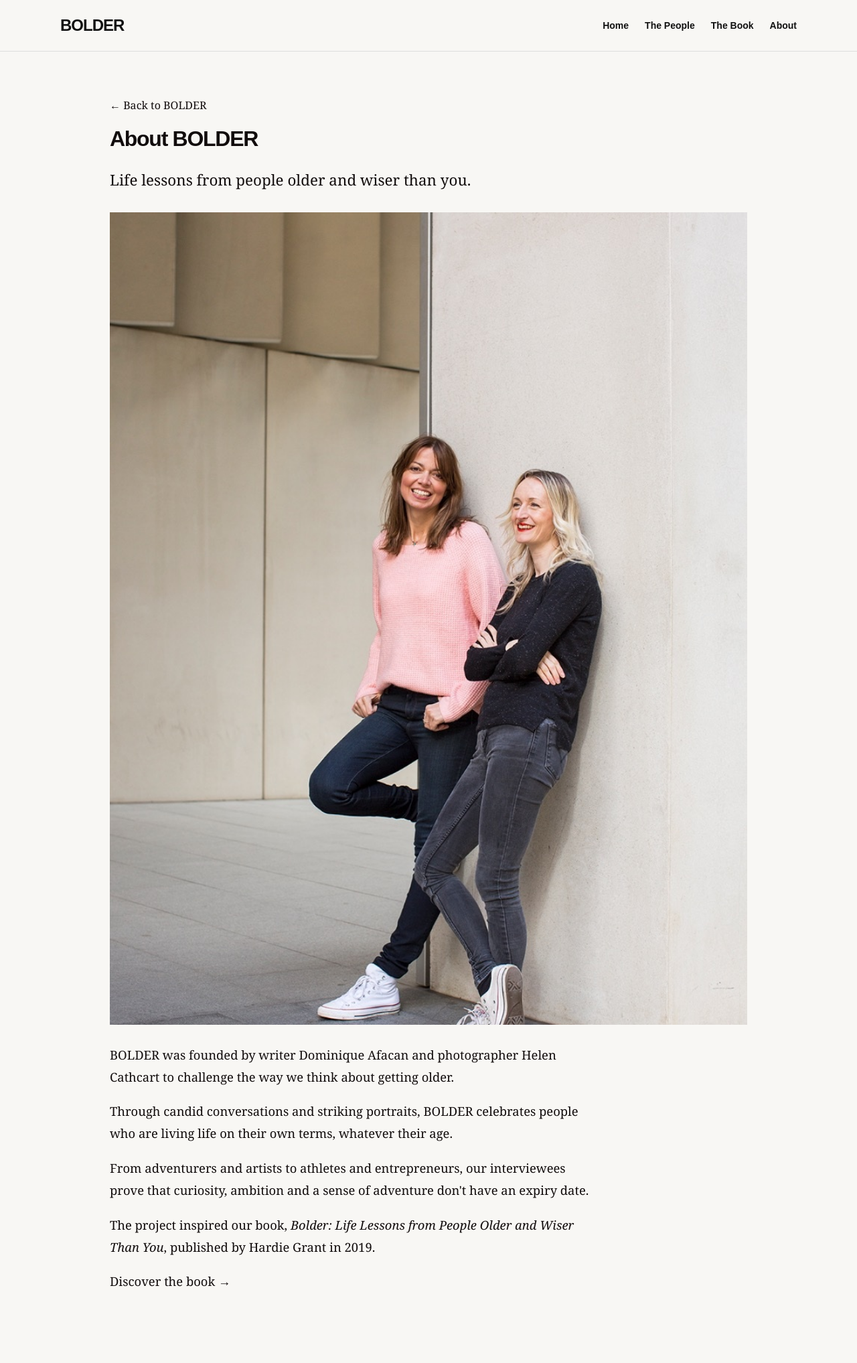
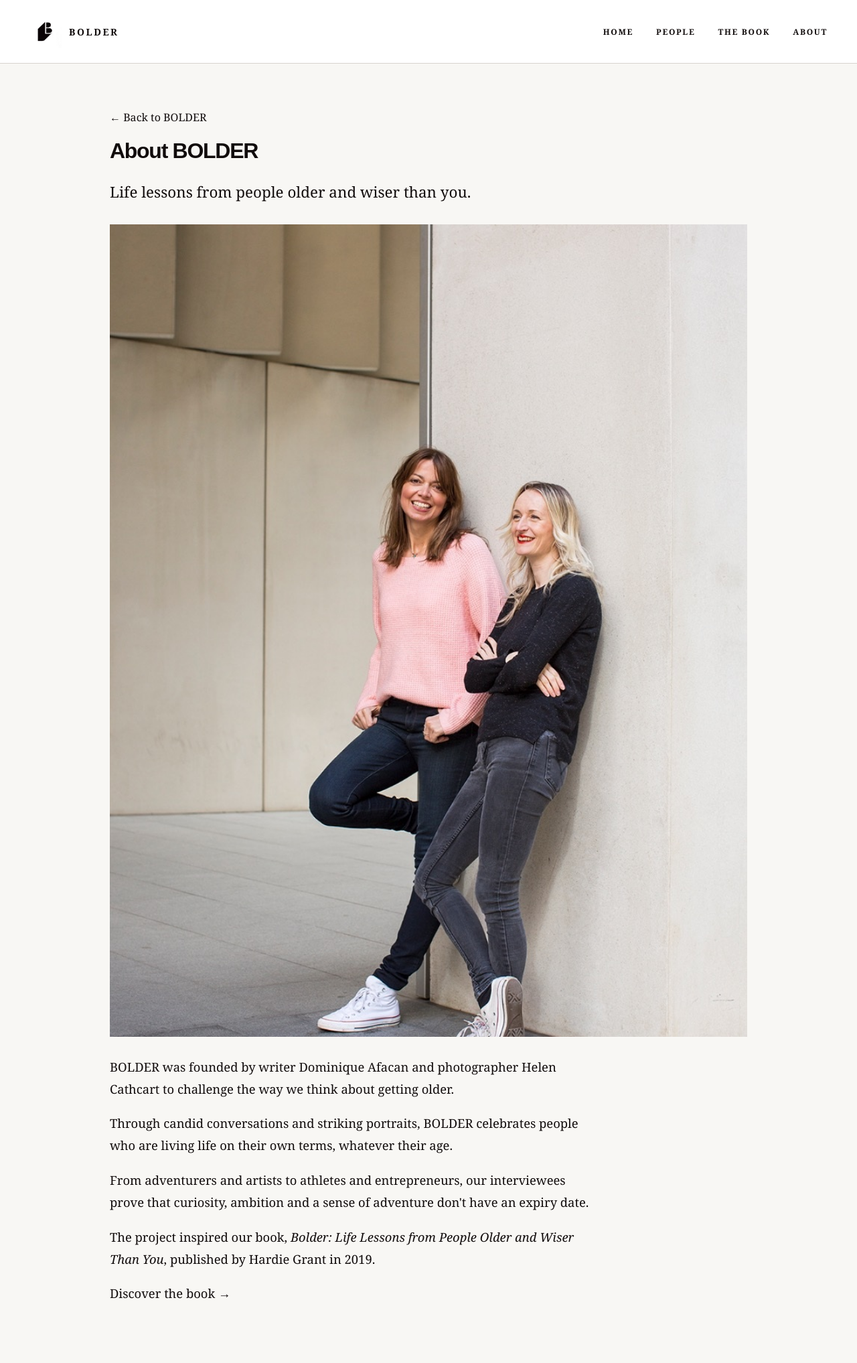
Before and after one commit to dominiqueafacan-ops/bolder-site, a Jekyll site: the page about/index.html, which Jekyll copies as it is, in a window 1280 px wide. Shown: the whole page at 67% size. Built offline with Jekyll 4.4.1, drawn with Linux system fonts in a browser that asks for light colours.

Commit message:
Update index.html

```diff
--- a/about/index.html
+++ b/about/index.html
@@ -9,13 +9,11 @@
     body {
       font-family: Georgia, 'Times New Roman', serif;
     }
-
     h1, h2 {
       font-family: Arial, Helvetica, sans-serif;
       font-weight: 800;
       letter-spacing: -0.04em;
     }
-
     main p {
       font-size: 1.15rem;
       line-height: 1.8;
@@ -23,22 +21,21 @@
   </style>
 </head>
 <body>
-  <header class="bolder-page-nav">
-  <a class="bolder-nav-brand" href="/bolder-site/">BOLDER</a>
-  <nav aria-label="Main navigation">
+  <header class="topbar">
+    <div class="wrap top-inner">
+      <a class="brand" href="/bolder-site/" aria-label="BOLDER homepage">
+        <img src="/bolder-site/assets/BOLDER_logo_letter.jpg" alt="">
+        <span>BOLDER</span>
+      </a>
+      <nav class="nav" aria-label="Main navigation">
         <a href="/bolder-site/">Home</a>
-    <a href="/bolder-site/people/">The People</a>
-    <a href="/bolder-site/book/index.html">The Book</a>
+        <a href="/bolder-site/people/">People</a>
+        <a href="/bolder-site/book/index.html">The book</a>
         <a href="/bolder-site/about/index.html">About</a>
       </nav>
+    </div>
   </header>
-<style>
-.bolder-page-nav{display:flex;justify-content:space-between;align-items:center;gap:24px;padding:24px max(24px,calc((100% - 1100px)/2));border-bottom:1px solid #ddd;font-family:Arial,Helvetica,sans-serif}
-.bolder-nav-brand{font-size:24px;font-weight:900;letter-spacing:-1px;color:#111;text-decoration:none}
-.bolder-page-nav nav{display:flex;gap:24px;flex-wrap:wrap}
-.bolder-page-nav nav a{color:#111;text-decoration:none;font-size:14px;font-weight:600}
-@media(max-width:600px){.bolder-page-nav{flex-direction:column;align-items:flex-start}}
-</style>
+
   <main style="max-width:1000px;margin:45px auto;padding:24px;">
     <a href="../">← Back to BOLDER</a>
     <h1>About BOLDER</h1>
```
Lines whose indentation alone changed are shown as unchanged.
